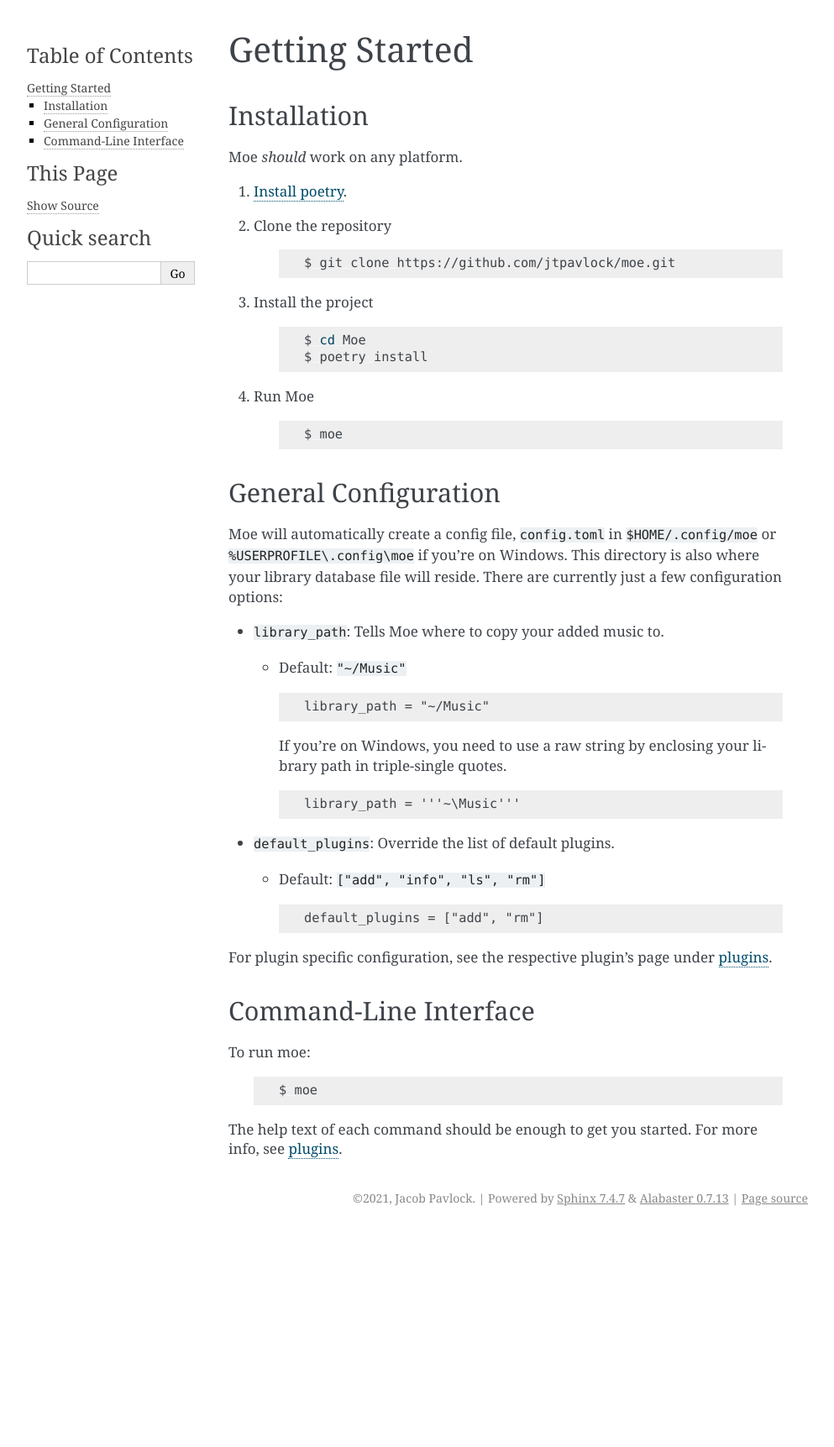
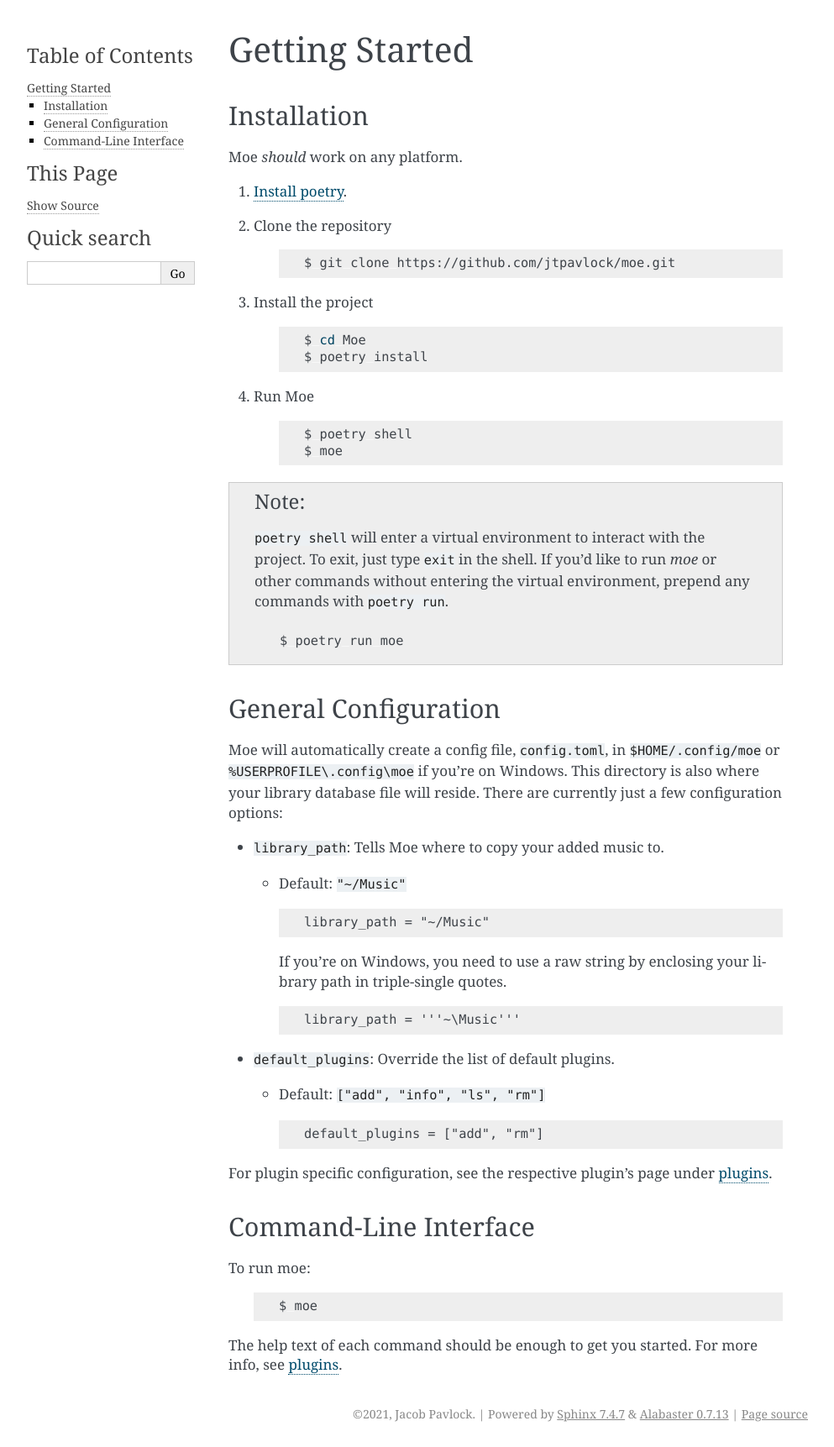
Before and after one commit to MoeMusic/Moe, a Sphinx documentation site: the page built from docs/getting_started.rst, in a window 1280 px wide. Shown: the whole page at 84% size, without its empty margins (148-1141 px from the left). Built offline with Sphinx 7.4.7, drawn with Linux system fonts in a browser that asks for light colours; before the commit the page ends 1466 px from its top, so only the background shows below that.

Commit message:
docs(getting_started): fix install instructions

```diff
--- a/docs/getting_started.rst
+++ b/docs/getting_started.rst
@@ -21,13 +21,21 @@
 
     .. code-block:: bash
 
+       $ poetry shell
        $ moe
+
+.. note::
+    ``poetry shell`` will enter a virtual environment to interact with the project. To exit, just type ``exit`` in the shell. If you'd like to run `moe` or other commands without entering the virtual environment, prepend any commands with ``poetry run``.
+
+    .. code-block:: bash
+
+       $ poetry run moe
 
 .. _General Configuration:
 
 General Configuration
 ---------------------
-Moe will automatically create a config file, ``config.toml`` in ``$HOME/.config/moe`` or ``%USERPROFILE\.config\moe`` if you're on Windows. This directory is also where your library database file will reside. There are currently just a few configuration options:
+Moe will automatically create a config file, ``config.toml``, in ``$HOME/.config/moe`` or ``%USERPROFILE\.config\moe`` if you're on Windows. This directory is also where your library database file will reside. There are currently just a few configuration options:
 
 * ``library_path``: Tells Moe where to copy your added music to.
 
```
Also changed, not shown: 1 other file.
